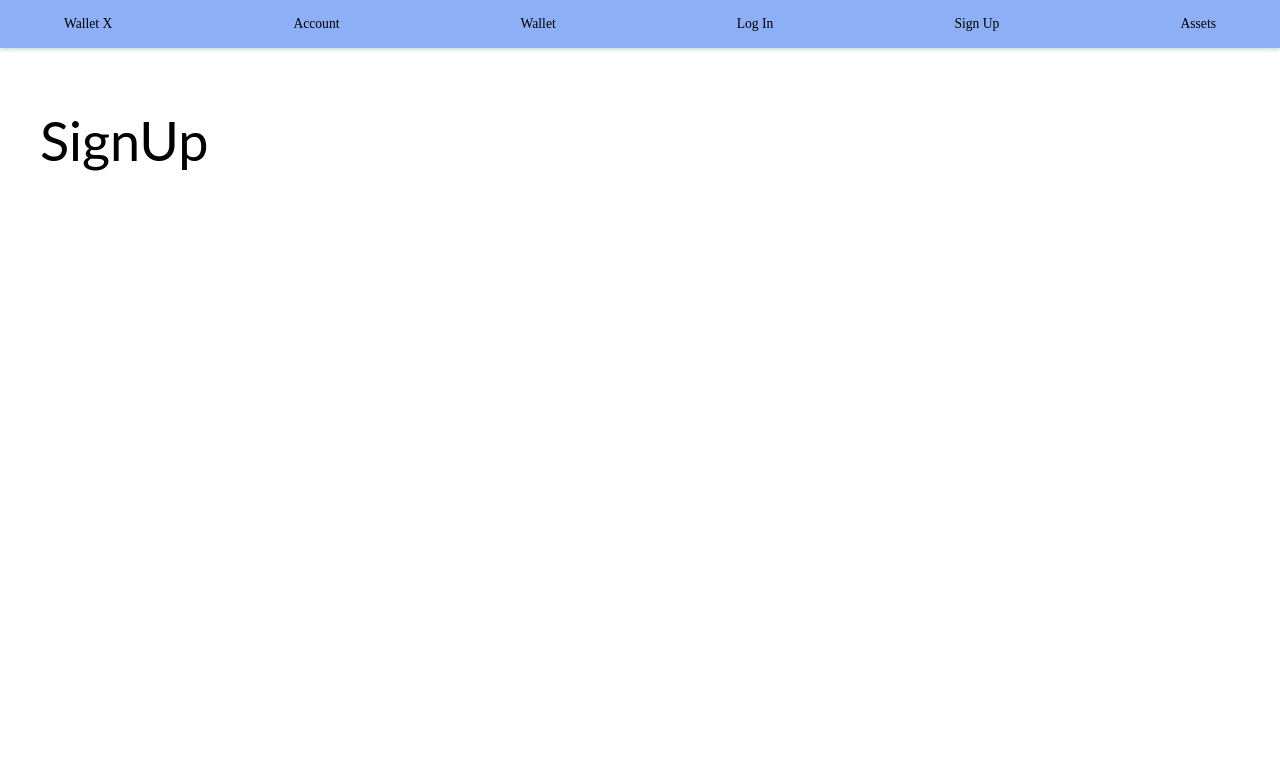
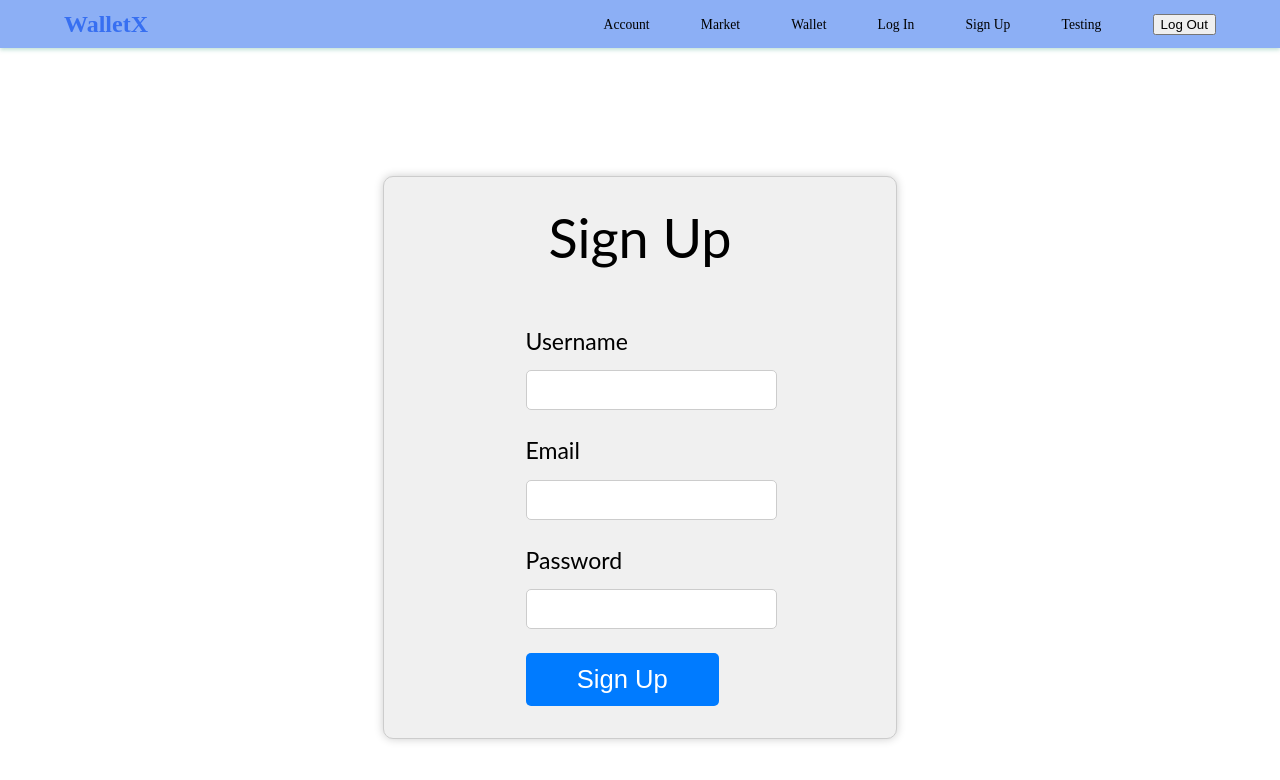
Before and after one commit to jainvedant392/DBMS-Project, a React (Vite) app: page /signup in a window 1280 px wide. Shown: the top 780 px of the page. Built offline with nearby package versions, Linux system fonts and the light colour scheme.

Commit message:
add: Added signin and signup

```diff
--- a/src/Components/LogIn/index.jsx
+++ b/src/Components/LogIn/index.jsx
@@ -1,12 +1,82 @@
 import React from 'react';
+import axios from 'axios';
+import { useNavigate } from 'react-router-dom';
+axios.defaults.withCredentials = true;
+const LogIn = () => {
+  const [formData, setFormData] = React.useState({
+    username: '',
+    password: '',
+  });
+  const navigate = useNavigate();
+  const [usernameError, setUserNameError] = React.useState('');
+  const [passwordError, setPasswordError] = React.useState('');
 
-const LogIn = () => {
+  const handleChange = (e) => {
+    const { name, value } = e.target;
+    setFormData({ ...formData, [name]: value });
+    if (name === 'password') {
+      setPasswordError('');
+    } else if (name === 'username') {
+      setUserNameError('');
+    }
+  };
+
+  const handleSubmit = async (e) => {
+    e.preventDefault();
+    try {
+      const response = await axios.post(
+        'https://walletx-backend.onrender.com/login',
+        formData
+      );
+      console.log(response.data);
+      alert('Logged in successfully');
+      setFormData({
+        username: '',
+        password: '',
+      });
+      setPasswordError('');
+      setUserNameError('');
+      navigate('/testing');
+    } catch (err) {
+      console.log(err.response.data.errors);
+      setUserNameError(err.response.data.errors.username);
+      setPasswordError(err.response.data.errors.password);
+    }
+  };
+
   return (
-    <>
-      <div className="container">
-        <h1>Login</h1>
+    <div className="container">
+      <div className="signup-form">
+        <h1>Log In</h1>
+        <form onSubmit={handleSubmit}>
+          <div className="form-group">
+            <label htmlFor="username">Username</label>
+            <input
+              type="text"
+              id="username"
+              name="username"
+              value={formData.username}
+              onChange={handleChange}
+              required
+            />
+            {usernameError && <div className="error-text">{usernameError}</div>}
+          </div>
+          <div className="form-group">
+            <label htmlFor="password">Password</label>
+            <input
+              type="password"
+              id="password"
+              name="password"
+              value={formData.password}
+              onChange={handleChange}
+              required
+            />
+            {passwordError && <div className="error-text">{passwordError}</div>}
+          </div>
+          <button type="submit">Log In</button>
+        </form>
       </div>
-    </>
+    </div>
   );
 };
 
--- a/src/Components/NavBar/index.jsx
+++ b/src/Components/NavBar/index.jsx
@@ -1,29 +1,58 @@
 import React from 'react';
 import '../Styles/index.css';
 import { Link } from 'react-router-dom';
-
+import axios from 'axios';
+import { useNavigate } from 'react-router-dom';
 const NavBar = () => {
+  const navigate = useNavigate();
+  const [navOpen, setNavOpen] = React.useState(false);
+  const navClick = () => {
+    setNavOpen((prev) => !prev);
+  };
+  const LogOut = async () => {
+    try {
+      let response = await axios.get(
+        'https://walletx-backend.onrender.com/logOut'
+      );
+      alert(response.data);
+      navigate('/login');
+    } catch (err) {
+      console.log(err);
+    }
+  };
   return (
     <nav>
       <div className="nav-container">
-        <Link to="/" className="nav-link">
-          Wallet X
+        <Link to="/" className="nav-logo">
+          WalletX
         </Link>
-        <Link to="/account" className="nav-link">
+        <div className={navOpen ? 'navbar_open' : 'navbar'}>
+          <div className="nav_hamburger" onClick={navClick}>
+            {navOpen ? 'Cross' : 'Bars'}
+          </div>
+          <div className={navOpen ? 'navMenu_open' : 'navMenu_closed'}>
+            <Link to="/account" className="nav-link nav-account">
               Account
             </Link>
-        <Link to="/wallet" className="nav-link">
+            <Link to="/market" className="nav-link nav-market">
+              Market
+            </Link>
+            <Link to="/wallet" className="nav-link nav-wallet">
               Wallet
             </Link>
-        <Link to="/login" className="nav-link">
+            <Link to="/login" className="nav-link nav-login">
               Log In
             </Link>
-        <Link to="/signup" className="nav-link">
+            <Link to="/signup" className="nav-link nav-signup">
               Sign Up
             </Link>
-        <Link to="/assets" className="nav-link">
-          Assets
+            <Link to="/testing" className="nav-link nav-testing">
+              Testing
             </Link>
+            {/* For Testingn of Protection Of Routes */}
+            <button onClick={LogOut}>Log Out</button>
+          </div>
+        </div>
       </div>
     </nav>
   );
--- a/src/Components/Routes/index.jsx
+++ b/src/Components/Routes/index.jsx
@@ -7,19 +7,19 @@ import SignUp from '../SignUp';
 import LogIn from '../LogIn';
 import Wallet from '../Wallet';
 import Market from '../Market';
-import Assets from '../Assets';
+import Testing from '../Testing';
 const Routing = () => {
   return (
     <>
       <NavBar />
       <Routes>
         <Route path="/" element={<Home />} />
-        <Route path="/assets" element={<Assets />} />
         <Route path="/account" element={<Account />} />
         <Route path="/market" element={<Market />} />
         <Route path="/signup" element={<SignUp />} />
         <Route path="/login" element={<LogIn />} />
         <Route path="/wallet" element={<Wallet />} />
+        <Route path="/testing" element={<Testing />} />
       </Routes>
     </>
   );
--- a/src/Components/SignUp/index.jsx
+++ b/src/Components/SignUp/index.jsx
@@ -1,10 +1,107 @@
 import React from 'react';
+import axios from 'axios';
+const SignUp = () => {
+  const [formData, setFormData] = React.useState({
+    username: '',
+    password: '',
+    email: '',
+    watchlist_items: 0,
+  });
+  const [usernameError, setUserNameError] = React.useState('');
+  const [emailError, setEmailError] = React.useState('');
+  const [passwordError, setPasswordError] = React.useState('');
 
-const SignUp = () => {
+  const handleChange = (e) => {
+    const { name, value } = e.target;
+    setFormData({
+      ...formData,
+      [name]: value,
+    });
+    if (name === 'email') {
+      setEmailError('');
+    } else if (name === 'password') {
+      setPasswordError('');
+    } else if (name === 'username') {
+      setUserNameError('');
+    }
+  };
+
+  const handleSubmit = async (e) => {
+    e.preventDefault();
+    try {
+      const response = await axios.post(
+        'https://walletx-backend.onrender.com/signup',
+        formData
+      );
+      console.log(response.data);
+      alert('New user created');
+      setFormData({
+        username: '',
+        password: '',
+        email: '',
+        watchlist_items: 0,
+      });
+      setEmailError('');
+      setPasswordError('');
+      setUserNameError('');
+    } catch (err) {
+      console.log(err.response.data.errors);
+      setUserNameError(err.response.data.errors.username);
+      setEmailError(err.response.data.errors.email);
+      setPasswordError(err.response.data.errors.password);
+    }
+  };
+
   return (
     <>
       <div className="container">
-        <h1>SignUp</h1>
+        <div className="signup-form">
+          <h1>Sign Up</h1>
+          <form onSubmit={handleSubmit}>
+            <div className="form-group">
+              <label htmlFor="username">Username</label>
+              <input
+                type="text"
+                id="username"
+                name="username"
+                value={formData.username}
+                onChange={handleChange}
+                required
+              />
+              {usernameError && (
+                <div className="error-text">{usernameError}</div>
+              )}
+            </div>
+            <div className="form-group">
+              <label htmlFor="password">Email</label>
+              <input
+                type="email"
+                id="email"
+                name="email"
+                value={formData.email}
+                onChange={handleChange}
+                required
+              />
+              {emailError && <div className="error-text">{emailError}</div>}
+            </div>
+            <div className="form-group">
+              <label htmlFor="password">Password</label>
+              <input
+                type="password"
+                id="password"
+                name="password"
+                value={formData.password}
+                onChange={handleChange}
+                required
+              />
+              {passwordError && (
+                <div className="error-text">{passwordError}</div>
+              )}
+            </div>
+
+            <button type="submit">Sign Up</button>
+          </form>
+        </div>
       </div>
     </>
   );
--- a/src/Components/Styles/index.css
+++ b/src/Components/Styles/index.css
@@ -42,7 +42,10 @@ p {
   text-indent: 30px;
   margin: 0;
 }
-
+.error-text {
+  font-size: 16px;
+  color: red;
+}
 a {
   color: #87ceeb;
   text-decoration: underline;
@@ -158,79 +161,15 @@ nav {
   display: none;
 }
 
-.asset {
-  display: flex;
-  justify-content: space-between;
-  align-items: flex-start;
-  width: 100%;
-  background-color: #a8a7a7;
+.hamburger {
+  display: block;
+  position: fixed;
+  top: 2vh;
+  right: 2vw;
+  font-size: 2vw;
+  cursor: pointer;
 }
-
-.asset_data {
-  display: flex;
-  gap: 10px;
-  flex-direction: column;
-  justify-content: center;
-  align-items: center;
-  width: 35%;
-  height: 100%;
-  text-align: center;
-  padding-left: 10px;
-  padding-right: 30px;
-}
-
-.asset_data > p {
-  display: flex;
-  width: 100%;
-  justify-content: space-between;
-  align-items: center;
-}
-
-.asset_data p {
-  display: flex;
-  color: #000000;
-  text-align: left;
-  text-indent: 0;
-}
-
-.asset_data p span:nth-child(1) {
-  color: #616e85;
-  font-weight: 500;
-}
-
-.asset_data p span:nth-child(2),
-.asset_name,
-.asset_price {
-  font-weight: 600;
-  color: #0d1421;
-}
-
-.asset_name,
-.asset_price {
-  padding-block: 8px;
-  font-size: 30px;
-}
-
-.chart_select {
-  display: flex;
-  width: 90%;
-  justify-content: space-between;
-  align-items: center;
-  padding: 10px 30px;
-}
-
-.chart_select div p {
-  color: #000000;
-}
-
-.asset_chart {
-  display: block;
-  width: 60%;
-  margin-right: auto;
-  padding-inline: 20px;
-}
-
-@media screen and (max-width: 796px) {
+@media screen and (max-width: 768px) {
   .nav_hamburger {
     display: flex;
   }
@@ -240,8 +179,8 @@ nav {
     justify-content: flex-end;
     align-items: center;
     width: 270%;
+    position: relative;
     top: 10px;
-    position: relative;
     left: 100%;
     animation: slidein 0.33s ease-in-out 1;
   }
@@ -251,9 +190,6 @@ nav {
     justify-content: flex-end;
     align-items: flex-end;
     gap: 5px;
-  }
-  .navbar_open {
-    padding-top: 20px;
   }
   .nav-container {
     align-items: center;
@@ -268,50 +204,134 @@ nav {
   .nav_hamburger {
     display: flex;
   }
-  .asset {
-    flex-direction: column;
-  }
-  .asset_data {
-    width: 95%;
-  }
-  .asset_chart {
-    width: 95%;
-    margin-right: 0;
-  }
 }
-.assets_container {
-  display: grid;
-  grid-template-rows: 1fr 1fr 1fr 1fr 1fr 1fr 1fr; /* Adjust the number of columns based on your design */
-  gap: 10px; /* Adjust the gap between grid items */
-  border: 1px solid #000000;
-  padding: 3px; /* Add padding for better spacing */
+/* Center the signup form on the page and add a distinctive background color */
+.signup-form {
+  background-color: #f0f0f0; /* Distinctive background color */
+  color: #000000;
+  font-family: 'Lato', sans-serif;
+  font-size: 1.5vw;
+  font-weight: normal;
+  line-height: 1.4;
+  letter-spacing: 0;
+  padding: 20px; /* Add padding for spacing */
+  max-width: 400px; /* Limit the form width */
+  margin: 0 auto; /* Center the form horizontally */
+  margin-top: 10vh; /* Add top margin for vertical centering */
+  border: 1px solid #ccc; /* Add a border for separation */
+  border-radius: 10px; /* Rounded corners for the form */
+  box-shadow: 0 0 10px rgba(0, 0, 0, 0.2); /* Add a subtle box shadow */
 }
 
-.row-0,
-.row-1,
-.row-2,
-.row-3,
-.row-4,
-.row-5,
-.row-6,
-.row-7,
-.row-8,
-.row-9,
-.row-10 {
-  display: grid;
-  grid-template-columns: 1fr 1fr 1fr 1fr 1fr 1fr 1fr; /* Adjust the number of columns based on your design */
-  gap: 5px; /* Adjust the gap between grid items */
-  width: 100%;
-  padding: 5px 10px; /* Add padding for better spacing */
-}
-.col0,
-.col2,
-.col3,
-.col4,
-.col5,
-.col6 {
+/* Add more specific styles for your form elements if needed */
+/* Add styling for the input fields with animation */
+/* Center the signup form contents using flex and use vw/vh units for better responsiveness */
+.signup-form {
+  background-color: #f0f0f0;
+  color: #000000;
+  font-family: 'Lato', sans-serif;
+  font-size: 2.5vw; /* Adjust the font size using vw units for responsiveness */
+  font-weight: normal;
+  line-height: 1.4;
+  padding: 4vh 0; /* Use vh units for vertical padding */
+  max-width: 80vw; /* Use vw units for a responsive maximum width */
+  margin: 10vh auto; /* Center horizontally and use vh units for top margin */
+  border: 1px solid #ccc;
+  border-radius: 10px;
+  box-shadow: 0 0 10px rgba(0, 0, 0, 0.2);
   display: flex;
   flex-direction: column;
-  /* justify-content: center; */
   align-items: center;
+  justify-content: center;
 }
+/* Center the signup form contents using flex and use vw/vh units for better responsiveness */
+.signup-form {
+  background-color: #f0f0f0;
+  color: #000000;
+  font-family: 'Lato', sans-serif;
+  font-size: 2.5vw;
+  font-weight: normal;
+  line-height: 1.4;
+  padding: 4vh 0;
+  max-width: 40vw;
+  margin: 8vh auto;
+  border: 0.05vw solid #ccc;
+  border-radius: 1 vh;
+  box-shadow: 0 0 10px rgba(0, 0, 0, 0.2);
+  display: flex;
+  flex-direction: column;
+  align-items: center;
+  justify-content: center;
+  -webkit-border-radius: 1 vh;
+  -moz-border-radius: 1 vh;
+  -ms-border-radius: 1 vh;
+  -o-border-radius: 1 vh;
+}
+
+/* Style the form elements */
+.signup-form input {
+  width: 70%;
+  padding: 1.5vh 2vw;
+  border: 1px solid #ccc;
+  border-radius: 5px;
+  margin: 1vh 0;
+  font-size: 2vw;
+  transition:
+    border-color 0.3s,
+    box-shadow 0.3s;
+}
+
+.signup-form button {
+  padding: 1.5vh 4vw;
+  border: none;
+  border-radius: 5px;
+  font-size: 2vw;
+  cursor: pointer;
+  background-color: #007bff;
+  color: #fff;
+}
+
+/* Add a subtle hover effect for the form elements */
+.signup-form input:hover,
+.signup-form button:hover {
+  transform: scale(1.05);
+  transition: transform 0.2s;
+}
+
+/* Style the labels */
+.signup-form label {
+  margin-bottom: 0.5vh;
+  font-size: 1.8vw;
+}
+
+/* Add a bit more spacing for the form elements */
+.signup-form .form-group {
+  margin-bottom: 2vh;
+}
+/* Separate labels and input fields and align them */
+.form-group {
+  margin-bottom: 20px;
+  display: flex;
+  flex-direction: column;
+}
+
+.form-group label {
+  margin-bottom: 5px;
+}
+
+.form-group input {
+  width: 100%;
+  padding: 10px;
+  border: 1px solid #ccc;
+  border-radius: 5px;
+  font-size: 16px;
+  transition:
+    border-color 0.3s,
+    box-shadow 0.3s;
+}
+
+/* Add a subtle hover effect for the form elements */
+.form-group input:hover {
+  transform: scale(1.02);
+  transition: transform 0.2s;
+}
--- /dev/null
+++ b/src/Components/Testing/index.jsx
@@ -0,0 +1,44 @@
+import React, { useState, useEffect } from 'react';
+import axios from 'axios';
+import { useNavigate } from 'react-router-dom';
+const Testing = () => {
+  const [data, setData] = useState([]);
+  const navigate = useNavigate();
+  const fetchData = async () => {
+    try {
+      let response = await axios.get(
+        'https://walletx-backend.onrender.com/info'
+      );
+      console.log(response.data);
+      setData(response.data);
+    } catch (err) {
+      if (err.response && err.response.status === 401) {
+        console.error('Unauthorized: You are not logged in.');
+        navigate('/login');
+      } else {
+        console.error(err);
+      }
+    }
+  };
+  useEffect(() => {
+    fetchData();
+  }, []);
+
+  return (
+    <div className="container">
+      <h1>Testing</h1>
+      <ul>
+        {Array.isArray(data) &&
+          data &&
+          data.map((user) => (
+            <li key={user.user_id}>
+              <p>Username: {user.username}</p>
+              <p>Email: {user.email}</p>
+            </li>
+          ))}
+      </ul>
+    </div>
+  );
+};
+
+export default Testing;
```
Also changed, not shown: .eslintrc.cjs, 2 other files (tests, documents, lock files or other folders). Lines whose indentation alone changed are shown as unchanged.
